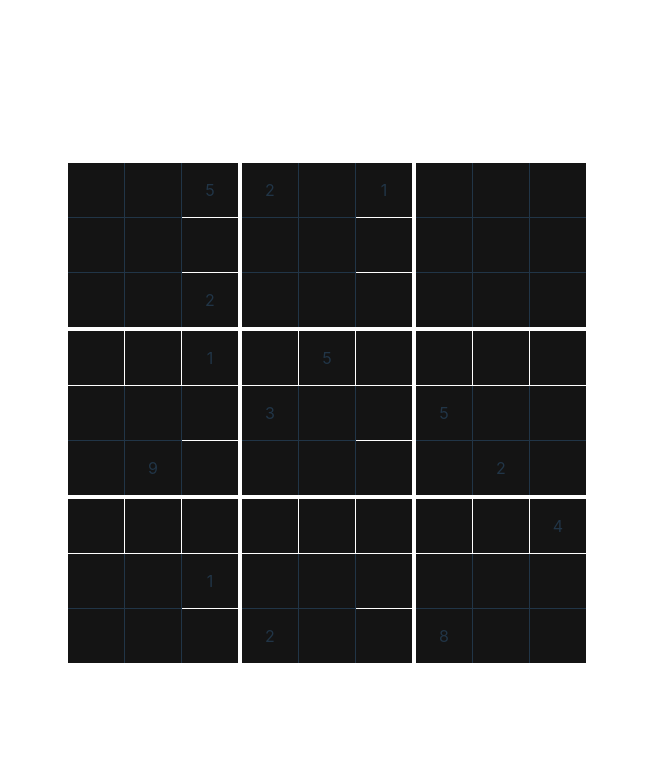
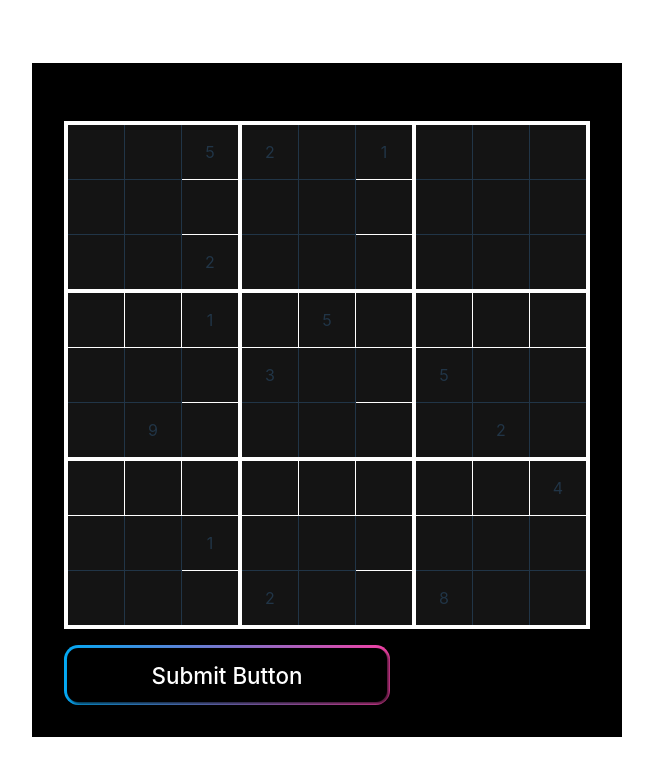
Before and after one commit to ConnorWhite9/reactSudoku, a React (Vite) app in the folder reactSudoku/: page /sudokuPage in a window 1280 px wide. Shown: the top 776 px of the page, without its empty margins (313-966 px from the left). Built offline with nearby package versions, Linux system fonts and the light colour scheme.

Commit message:
Tried to style new button

```diff
--- a/reactSudoku/src/App.css
+++ b/reactSudoku/src/App.css
@@ -3,6 +3,7 @@
   margin: 0 auto;
   padding: 2rem;
   text-align: center;
+  background-color: black;
 }
 
 .logo {
--- a/reactSudoku/src/App.jsx
+++ b/reactSudoku/src/App.jsx
@@ -3,6 +3,7 @@ import reactLogo from './assets/react.svg'
 import viteLogo from '/vite.svg'
 import './App.css'
 import tester from './utils/logic.js';
+import SubmitButton from './components/SubmitButton';
 
 function App() {
   const [count, setCount] = useState(0)
@@ -50,6 +51,7 @@ function App() {
           );
         })}
       </table>
+      <SubmitButton />
     </>
   )
 }
--- a/reactSudoku/src/components/SubmitButton.jsx
+++ b/reactSudoku/src/components/SubmitButton.jsx
@@ -1,9 +1,13 @@
 import React from "react";
+import '../styles/Button.css';
 
 const SubmitButton = () => {
     return (<>
-
-
+        <div className="center-it">
+            <div className="container">
+                <button className="button">Submit Button</button>
+            </div>
+        </div>
     </>);
 }
 
--- /dev/null
+++ b/reactSudoku/src/styles/Button.css
@@ -0,0 +1,47 @@
+button {
+    font-size: 1.4em;
+    padding: 0.6em 0.8em;
+    border-radius: 0.5em;
+    border: none;
+    background-color: #000;
+    color: #fff;
+    cursor: pointer;
+    box-shadow: 2px 2px 3px #000000b4;
+    width: 20rem;
+  }
+
+
+
+  .container {
+    position: relative;
+    padding: 3px;
+    background: linear-gradient(90deg, #03a9f4, #f441a5);
+    border-radius: 0.9em;
+    transition: all 0.4s ease;
+    width: 20rem;
+  }
+
+  .container::before {
+    content: "";
+    position: absolute;
+    inset: 0;
+    margin: auto;
+    border-radius: 0.9em;
+    z-index: -10;
+    filter: blur(0);
+    transition: filter 0.4s ease;
+  }
+
+  .container:hover::before {
+    background: linear-gradient(90deg, #03a9f4, #f441a5);
+    filter: blur(1.2em);
+  }
+  .container:active::before {
+    filter: blur(0.2em);
+  }
+
+  .center-it {
+    margin-left: auto;
+    margin-right: auto;
+    margin-top: 1rem;
+    }
```
